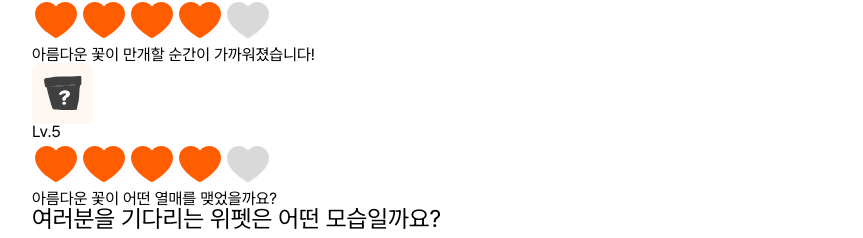
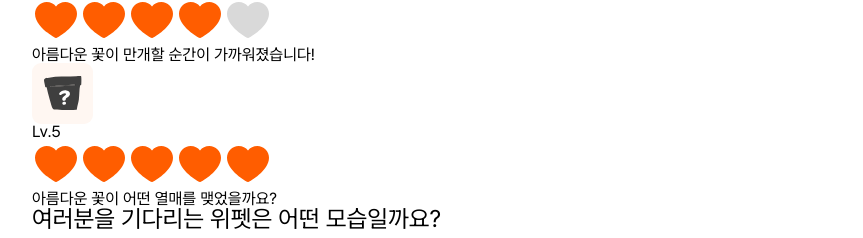
Before and after one commit to hyun2e/weat-landing, a React (Vite) app: page / in a window 1280 px wide. Shown: the part 4785-5023 px from the top of the page, without its empty margins (208-1071 px from the left). Built offline with nearby package versions, Linux system fonts and the light colour scheme.

Commit message:
card edit

```diff
--- a/src/sections/Character.jsx
+++ b/src/sections/Character.jsx
@@ -72,7 +72,7 @@ const character = () => {
                 "src/assets/images/icon_Heart.svg",
                 "src/assets/images/icon_Heart.svg",
                 "src/assets/images/icon_Heart.svg",
-                "src/assets/images/icon_Heart grey.svg",
+                "src/assets/images/icon_Heart.svg",
                  ]}
                text2="아름다운 꽃이 어떤 열매를 맺었을까요?"
                 />
```
